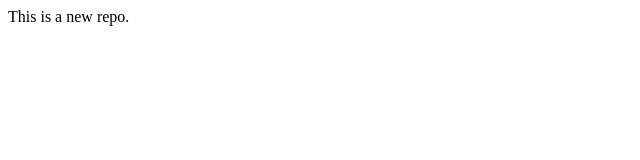
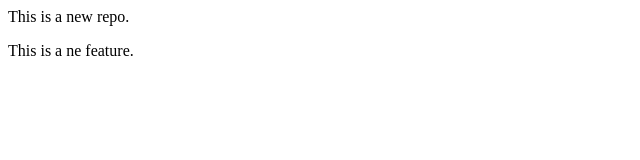
Before and after one commit to Aditya-Sachdeva/localrepo, a plain HTML site: page index.html in a window 1280 px wide. Shown: the whole page, without its empty margins (0-640 px from the left). Drawn offline with Linux system fonts and the light colour scheme.

Commit message:
Add new feature

```diff
--- a/index.html
+++ b/index.html
@@ -1 +1,2 @@
 <p> This is a new repo. </p>
+<p> This is a ne feature. </p>
```
